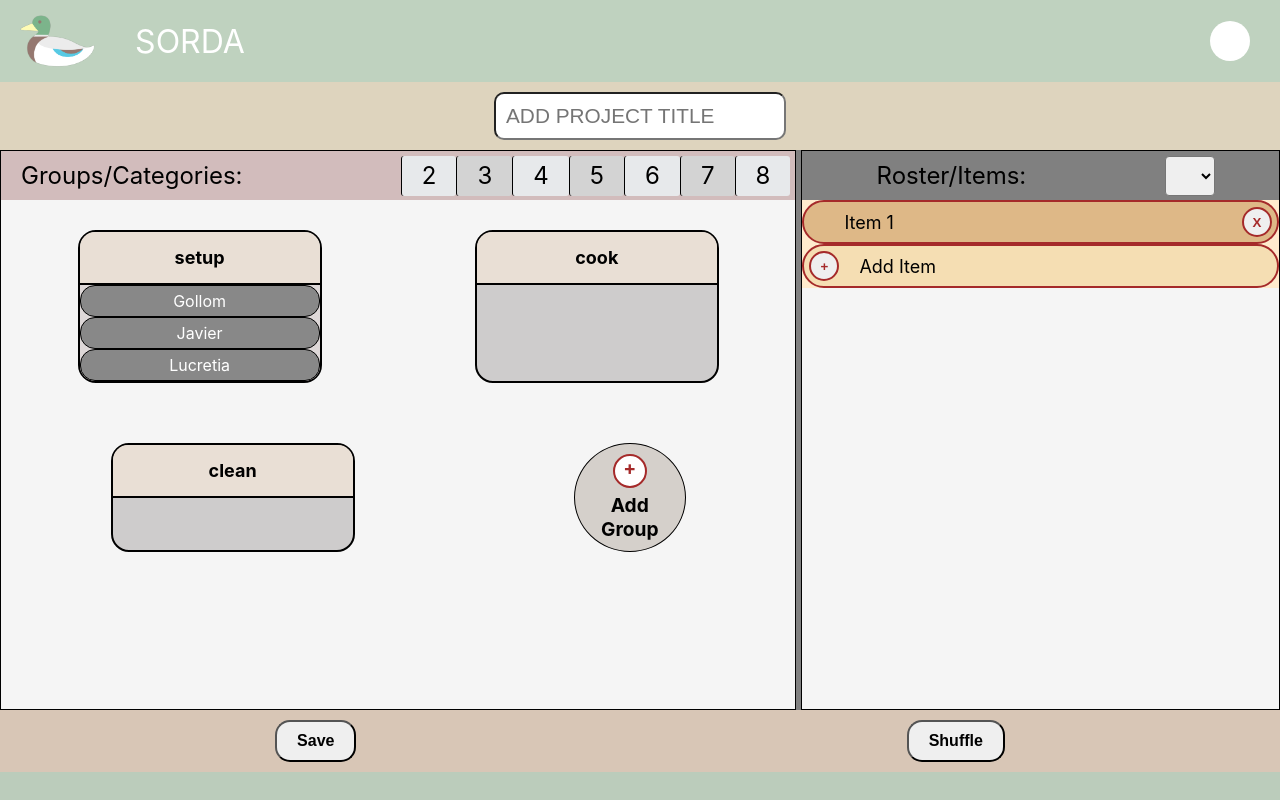
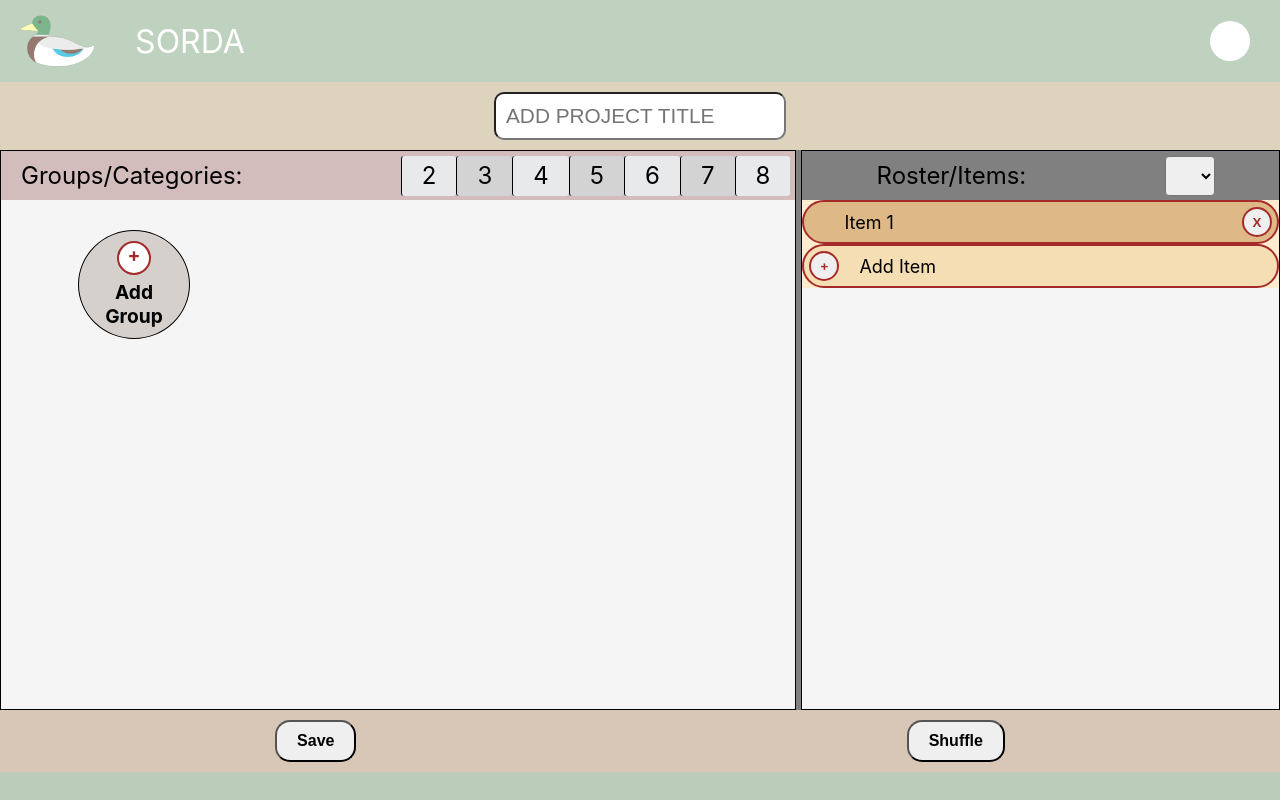
Before and after one commit to VeniVidiCodi/randomized-distribution-app, a React (Create React App) app in the folder frontendReact/sordaapp/: page / in a window 1280 px wide. Built offline with nearby package versions, Linux system fonts and the light colour scheme; the HTML template or start-up script is replaced by a standard one.

Commit message:
Add functionality to group menu buttons. Reconfigure connected components to match the new data model.

```diff
--- a/frontendReact/sordaapp/src/components/GroupCard/GroupCard.css
+++ b/frontendReact/sordaapp/src/components/GroupCard/GroupCard.css
@@ -16,7 +16,7 @@
     border-radius: 18px;
     border: 2px solid black;
     background-color: rgb(206, 204, 204);
-    min-height: 70px;
+    min-height: 112px;
     min-width: 240px;
     margin: 30px;
 }
--- a/frontendReact/sordaapp/src/components/GroupCard/GroupCard.js
+++ b/frontendReact/sordaapp/src/components/GroupCard/GroupCard.js
@@ -5,7 +5,7 @@ import GroupListItem from '../GroupListItem/GroupListItem';
 class GroupCard extends Component {
     render() {
     let title = this.props.title;
-    let entries = this.props.entries;
+    // let entries = this.props.entries;
 
         return(
             <div className="group-container">
@@ -13,10 +13,10 @@ class GroupCard extends Component {
                     {/* <div className="group-del-btn">x</div> */}
                 </div>
                 <div className="group-items--display">
-                    {entries.map((entry) =>
+                    {/* entries.map((entry) =>
                         <GroupListItem entry={entry} />
                         // <GroupListItem>{entry}</GroupListItem>
-                    )}
+                    )*/}
                     {/* <div className="group-item">item 1</div>
                     <div className="group-item">item 2</div>
                     <div className="group-item">item 3</div> */}
--- a/frontendReact/sordaapp/src/components/GroupSection/GroupSection.js
+++ b/frontendReact/sordaapp/src/components/GroupSection/GroupSection.js
@@ -11,14 +11,16 @@ class GroupSection extends Component {
             max: 8,
             min: 2,
             buttons: [2, 3, 4, 5, 6, 7, 8],
-            groups: [
-                {title: "setup", entries: ["Gollom", "Javier", "Lucretia"]},
-                {title: "cook", entries: []},
-                {title: "clean", entries: []}
+            projectName: "Grouper",
+            groups: [], // An array of strings as group names
+            rosterItems: [
+                // {"Kenly": 1},
+                // {"Victor" : 2}
             ]
-            // count:  this.groups.length
         }
+        // this.handleClick = this.handleClick.bind(this); EXAMPLE
         this.addGroup = this.addGroup.bind(this);
+        this.generateGroups = this.generateGroups.bind(this);
     }
 
     // FUNCTIONS -------------------------------------------------
@@ -27,17 +29,25 @@ class GroupSection extends Component {
         console.log("Adding new group...");
         // Adds new entry in state.groups array
         let index  = this.state.groups.length;
-        let title = "Group " + (index + 1);
-        const newGroup = {title: title, entries: []}
+        let groupName = "Group " + (index + 1);
         let groups = this.state.groups;
-        groups.push(newGroup);
+        groups.push(groupName);
         this.setState({groups: groups});
     }
 
     // On click of a numbered group menu button, add entries to group array and generate cards
-    generateGroups(num) {
+    generateGroups(e) {
         console.log("Generating multiple groups...")
-        // TODO
+        console.log(e.target.innerText);
+        let num = e.target.innerText;
+        let groups = [];
+        // console.log(groups);
+        for (let i=0; i<num; i++) {
+            let groupName = "Group " + (i + 1);
+            groups.push(groupName);
+        }
+        // Also,
+        this.setState({groups: groups});
     }
 
     // Generate group cards for the DOM based on state
@@ -56,7 +66,13 @@ class GroupSection extends Component {
                     <div className="group-header-caption">Groups/Categories:</div>
                     <div className="group-btn-container">
                         {/* {this.state.buttons.map((button) => <div className="group-button">{button}</div>)} */}
-                        {this.state.buttons.map((button) => <GroupMenuButton value={button} onClick={this.createGroup} />)}
+                        {this.state.buttons.map((button) =>
+                            <GroupMenuButton
+                                key={button}
+                                value={button}
+                                onClick={this.generateGroups}
+                            />
+                        )}
 
                     </div>
                 </header>
@@ -85,7 +101,7 @@ class GroupSection extends Component {
                         {/* <GroupCard /> */}
 
                         {this.state.groups.map((group) =>
-                            <GroupCard title={group.title} entries={group.entries} />
+                            <GroupCard title={group} />
                         )}
 
                         <NewGroupButton onClick={this.addGroup} />
--- a/frontendReact/sordaapp/src/components/NewGroupButton/NewGroupButton.css
+++ b/frontendReact/sordaapp/src/components/NewGroupButton/NewGroupButton.css
@@ -5,7 +5,7 @@
     border: 1px solid black;
     border-radius: 50%;
     background-color: rgb(213, 208, 203);
-    margin: 30px;
+    margin: 30px 77px;
     padding: 10px;
     text-align: center;
     font-size: 1.2rem;
--- a/frontendReact/sordaapp/src/components/RosterSection/RosterSection.js
+++ b/frontendReact/sordaapp/src/components/RosterSection/RosterSection.js
@@ -4,22 +4,22 @@ import './RosterSection.css';
 class RosterSection extends Component {
  render() {
     return (
-        <div class="roster-container">
-            <header class="roster-nav">
-                <div class="roster-header-caption ">Roster/Items:</div>
+        <div className="roster-container">
+            <header className="roster-nav">
+                <div className="roster-header-caption ">Roster/Items:</div>
                 <select name="roster" id="roster-select">
 
                 </select>
             </header>
 
-            <div class="roster-items-container">
-                <div class="roster-item roster-item--display">
-                    <div class="roster-item--text">Item 1</div>
-                    <button class="roster-delete--button">X</button>
+            <div className="roster-items-container">
+                <div className="roster-item roster-item--display">
+                    <div className="roster-item--text">Item 1</div>
+                    <button className="roster-delete--button">X</button>
                 </div>
-                <div class="roster-item roster-item--new">
-                    <button class="roster-add--button">+</button>
-                    <div class="roster-item--text">Add Item</div>
+                <div className="roster-item roster-item--new">
+                    <button className="roster-add--button">+</button>
+                    <div className="roster-item--text">Add Item</div>
                 </div>
             </div>
         </div>
--- a/frontendReact/sordaapp/src/components/TitleBar/TitleBar.js
+++ b/frontendReact/sordaapp/src/components/TitleBar/TitleBar.js
@@ -4,7 +4,7 @@ import './TitleBar.css';
 class TitleBar extends Component {
  render() {
     return (
-            <section class="titlebar project-title-container">
+            <section className="titlebar project-title-container">
                 <input id="project-title--input" type="text" placeholder="ADD PROJECT TITLE" />
             </section>
     );
```
Also changed, not shown: 1 other file (tests, documents, lock files or other folders).
